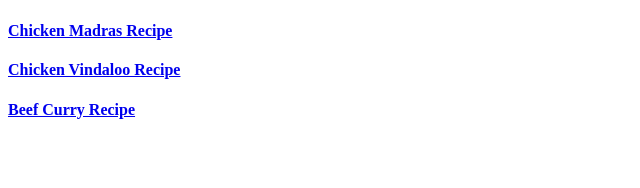
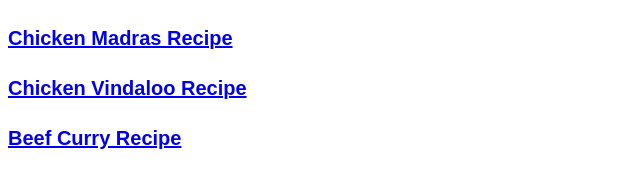
Before and after one commit to ItsWakana/odin-recipes, a plain HTML site: page index.html in a window 1280 px wide. Shown: the part 458-646 px from the top of the page, without its empty margins (0-640 px from the left). Drawn offline with Linux system fonts and the light colour scheme.

Commit message:
add descendent combinator for div div1

```diff
--- a/index.html
+++ b/index.html
@@ -5,15 +5,19 @@
     <meta http-equiv="X-UA-Compatible" content="IE=edge">
     <meta name="viewport" content="width=device-width, initial-scale=1.0">
     <title>Odin Recipes</title>
+    <link rel="stylesheet" href="styles.css">
 </head>
 
 <body>
     <h1>Odin Recipes</h1>
     <img src="https://realfood.tesco.com/media/images/Tesco-RFO-Chicken-Tomato-Spiced-Curry-Winter18-1400x919-6cec43a2-75a6-47c5-97fa-eef420fa1831-0-1400x919.jpg" width="500" alt="Image of Curry">
-    <a href="/odin-recipes/recipes/madras.html"><h4>Chicken Madras Recipe</h4></a>
-    <a href="/odin-recipes/recipes/vindaloo.html"><h4>Chicken Vindaloo Recipe</h4></a>
-    <a href="/odin-recipes/recipes/beef_curry.html"><h4>Beef Curry Recipe</h4></a>
-
+    <div>
+        <div1>
+        <a href="/odin-recipes/recipes/madras.html"><h4>Chicken Madras Recipe</h4></a>
+        <a href="/odin-recipes/recipes/vindaloo.html"><h4>Chicken Vindaloo Recipe</h4></a>
+        <a href="/odin-recipes/recipes/beef_curry.html"><h4>Beef Curry Recipe</h4></a>
+        </div1>
+    </div>
 
 </body>
 </html>
--- a/styles.css
+++ b/styles.css
@@ -0,0 +1,4 @@
+div > div1 {
+    font-size:20px;
+    font-family:sans-serif;
+}
```
